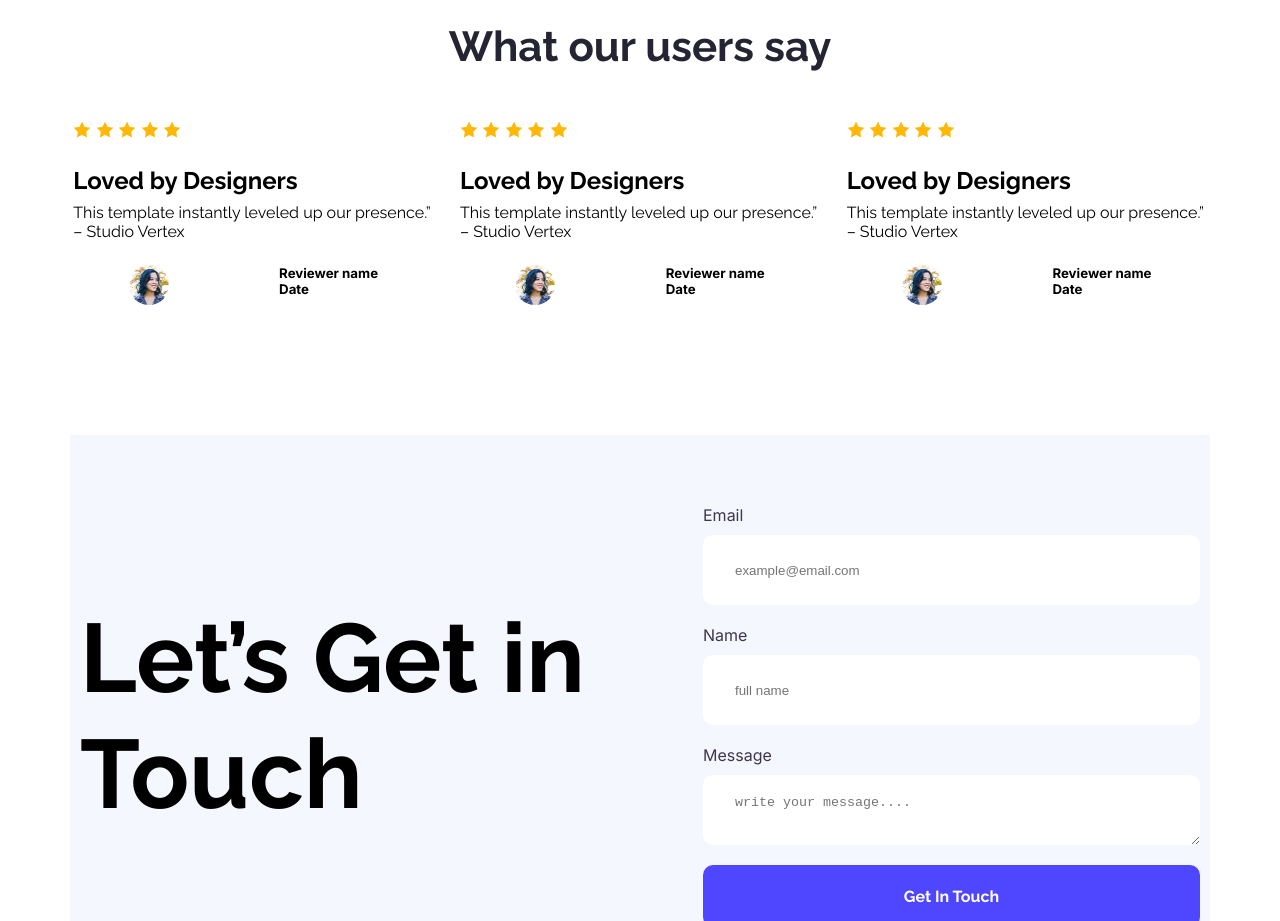
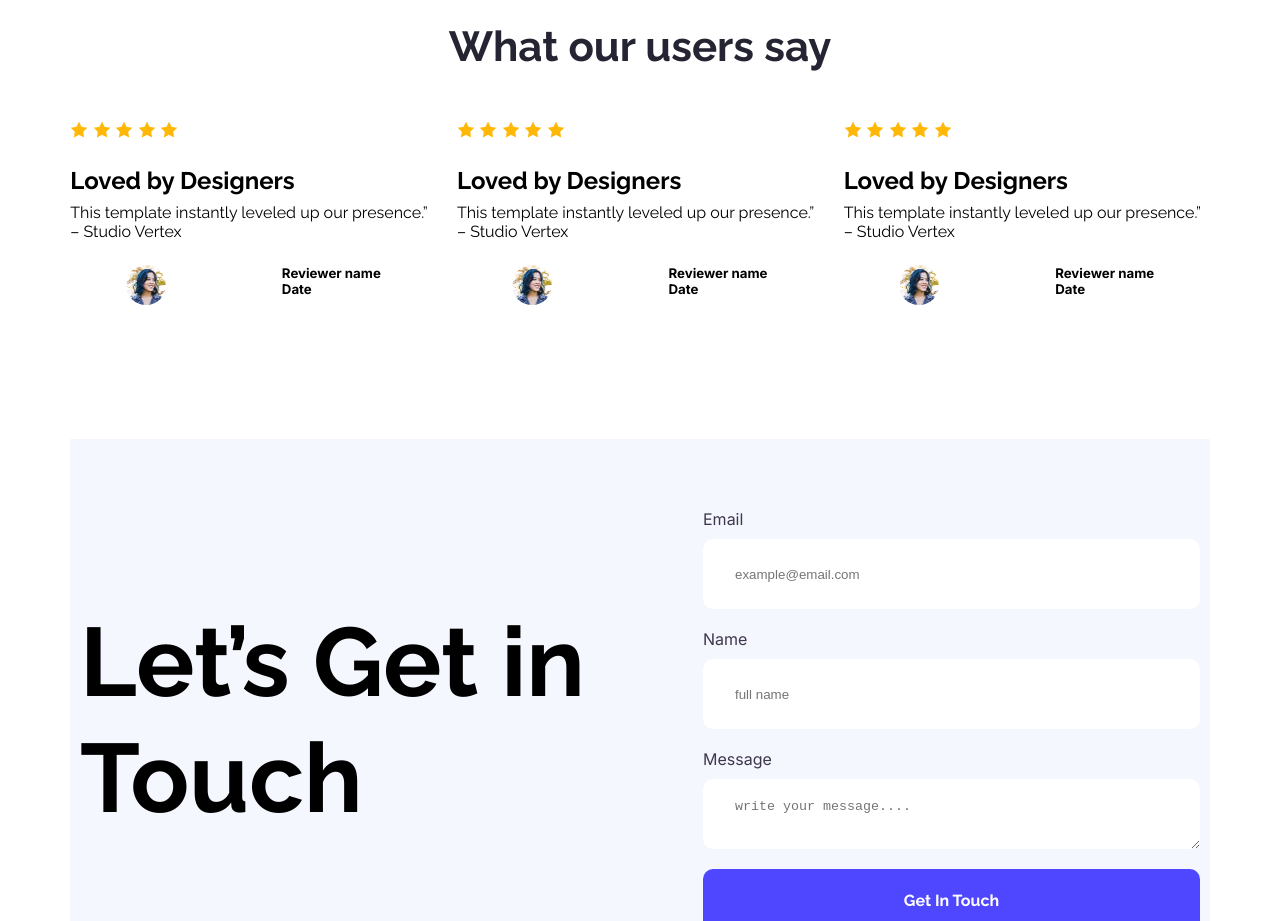
Before and after one commit to zihad-c/b12_a01, a plain HTML site: page index.html in a window 1280 px wide. Shown: the part 1660-2581 px from the top of the page. Drawn offline with Linux system fonts and the light colour scheme.

Commit message:
review section style changed

```diff
--- a/index.html
+++ b/index.html
@@ -91,14 +91,47 @@
             <h3 class="heading color-secondary">
                 What our users say
             </h3>
+
             <div class="review-content">
+
                 <div class="review-card">
                     <div class="review-icons">
-                        <img src="images/icon-star.png" alt="">
-                        <img src="images/icon-star.png" alt="">
-                        <img src="images/icon-star.png" alt="">
-                        <img src="images/icon-star.png" alt="">
-                        <img src="images/icon-star.png" alt="">
+                        <img src="images/icon-star.png" alt="star icon">
+                        <img src="images/icon-star.png" alt="star icon">
+                        <img src="images/icon-star.png" alt="star icon">
+                        <img src="images/icon-star.png" alt="star icon">
+                        <img src="images/icon-star.png" alt="star icon">
+                    </div>
+
+                    <div class="review">
+                        <h4 class="review-title heading">
+                            Loved by Designers
+                        </h4>
+                        <p class="review-description">
+                            This template instantly leveled up our presence.” – Studio Vertex
+                        </p>
+                    </div>
+
+                    <div class="reviewer">
+                        <div class="reviewer-photo">
+                            <img class="reviewer-icon" src="images/avatar.png" alt="">
+                        </div>
+
+                        <div class="reviewer-info">
+                            <h5>Reviewer name</h5>
+                            <h5>Date</h5>
+                        </div>
+
+                    </div>
+                </div>
+
+                <div class="review-card">
+                    <div class="review-icons">
+                        <img src="images/icon-star.png" alt="star icon">
+                        <img src="images/icon-star.png" alt="star icon">
+                        <img src="images/icon-star.png" alt="star icon">
+                        <img src="images/icon-star.png" alt="star icon">
+                        <img src="images/icon-star.png" alt="star icon">
                     </div>
                     <div class="review">
                         <h4 class="review-title heading">
@@ -109,20 +142,23 @@
                         </p>
                     </div>
                     <div class="reviewer">
-                        <img class="reviewer-icon" src="images/avatar.png" alt="">
+                        <div class="reviewer-photo">
+                            <img class="reviewer-icon" src="images/avatar.png" alt="">
+                        </div>
                         <div class="reviewer-info">
                             <h5>Reviewer name</h5>
                             <h5>Date</h5>
                         </div>
                     </div>
                 </div>
+
                 <div class="review-card">
                     <div class="review-icons">
-                        <img src="images/icon-star.png" alt="">
-                        <img src="images/icon-star.png" alt="">
-                        <img src="images/icon-star.png" alt="">
-                        <img src="images/icon-star.png" alt="">
-                        <img src="images/icon-star.png" alt="">
+                        <img src="images/icon-star.png" alt="star icon">
+                        <img src="images/icon-star.png" alt="star icon">
+                        <img src="images/icon-star.png" alt="star icon">
+                        <img src="images/icon-star.png" alt="star icon">
+                        <img src="images/icon-star.png" alt="star icon">
                     </div>
                     <div class="review">
                         <h4 class="review-title heading">
@@ -133,37 +169,16 @@
                         </p>
                     </div>
                     <div class="reviewer">
-                        <img class="reviewer-icon" src="images/avatar.png" alt="">
+                        <div class="reviewer-photo">
+                            <img class="reviewer-icon" src="images/avatar.png" alt="">
+                        </div>
                         <div class="reviewer-info">
                             <h5>Reviewer name</h5>
                             <h5>Date</h5>
                         </div>
                     </div>
                 </div>
-                <div class="review-card">
-                    <div class="review-icons">
-                        <img src="images/icon-star.png" alt="">
-                        <img src="images/icon-star.png" alt="">
-                        <img src="images/icon-star.png" alt="">
-                        <img src="images/icon-star.png" alt="">
-                        <img src="images/icon-star.png" alt="">
-                    </div>
-                    <div class="review">
-                        <h4 class="review-title heading">
-                            Loved by Designers
-                        </h4>
-                        <p class="review-description">
-                            This template instantly leveled up our presence.” – Studio Vertex
-                        </p>
-                    </div>
-                    <div class="reviewer">
-                        <img class="reviewer-icon" src="images/avatar.png" alt="">
-                        <div class="reviewer-info">
-                            <h5>Reviewer name</h5>
-                            <h5>Date</h5>
-                        </div>
-                    </div>
-                </div>
+
             </div>
         </section>
 
--- a/styles/style.css
+++ b/styles/style.css
@@ -190,12 +190,13 @@
 .review-content {
     display: flex;
     gap: 20px;
+    justify-content: flex-start;
 }
 
 .review-card {
     background-color: rgba(255, 255, 255, 0.5);
     border-radius: 24px;
-    width: 360px;
+    width: 366px;
 }
 
 .review-title {
@@ -218,7 +219,7 @@
     margin-top: 8px;
 }
 
-.reviewer-icon {
+.reviewer-photo .reviewer-icon {
     height: 40px;
     width: 40px;
     border-radius: 50%;
@@ -226,7 +227,8 @@
 
 .reviewer {
     display: flex;
-    justify-content: left;
+    gap: 5px;
+    justify-content: flex-start;
 }
 
 .reviewer-info {
```
